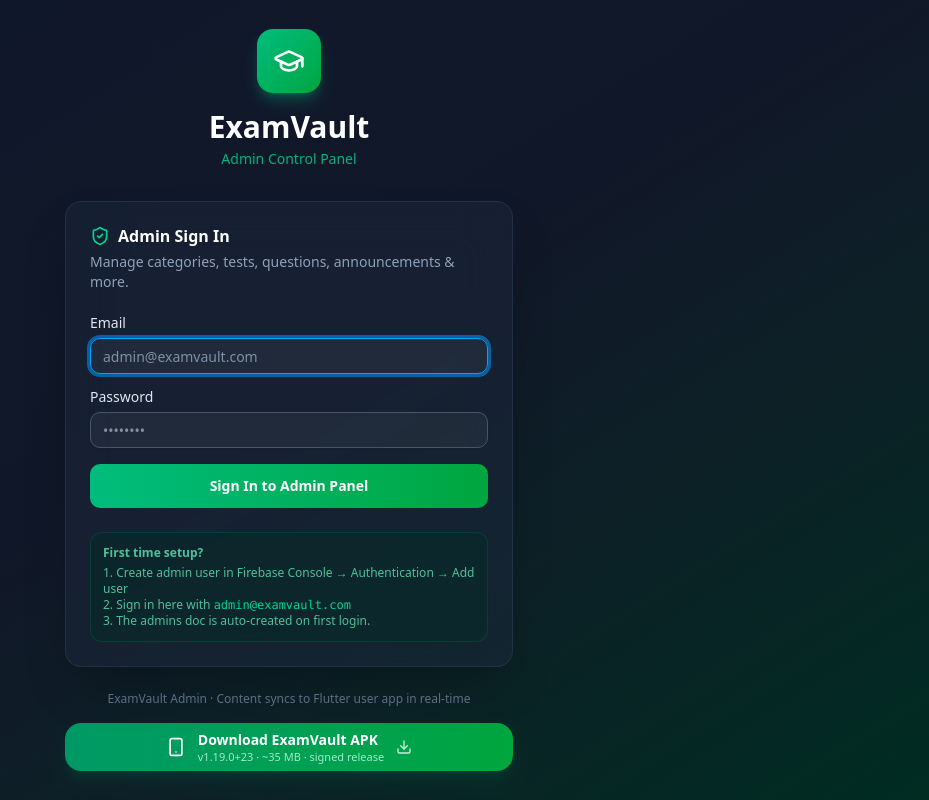
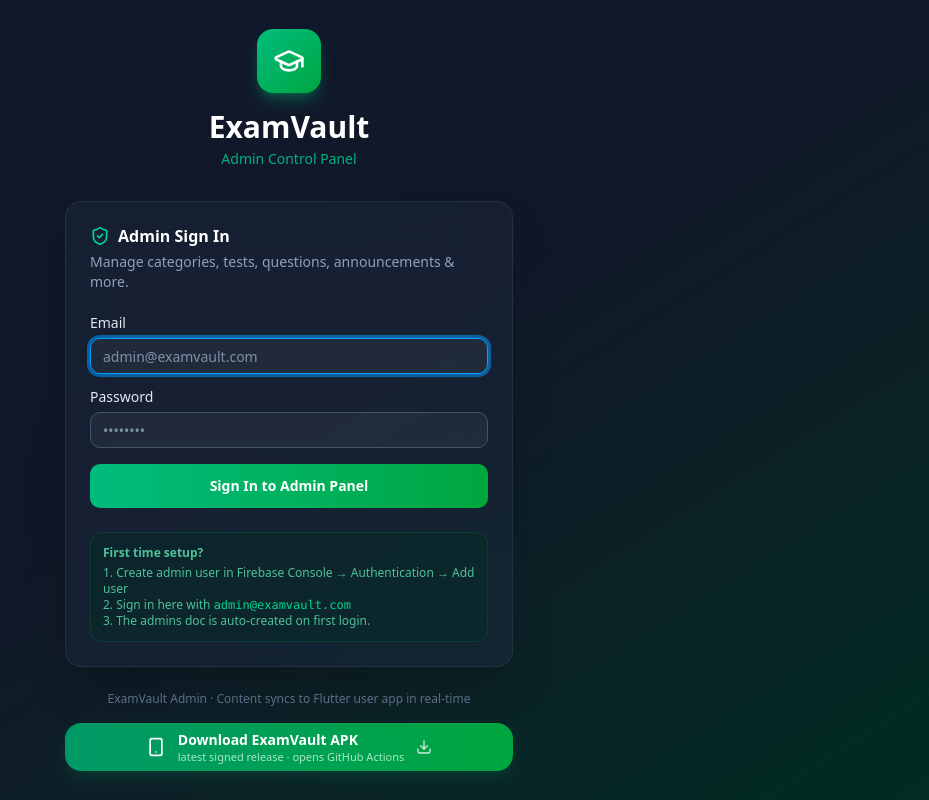
Before and after one commit to titun43/examvault-admin, a Next.js app: page / in a window 1280 px wide. Shown: the whole page, without its empty margins (351-1280 px from the left). Built offline with nearby package versions, Linux system fonts and the light colour scheme; no server answers.

Commit message:
7b701693-04be-48c3-8aff-b6613dcc727f

```diff
--- a/src/components/admin/admin-shell.tsx
+++ b/src/components/admin/admin-shell.tsx
@@ -266,17 +266,19 @@ export default function AdminShell({ children }: { children: React.ReactNode })
           </div>
 
           <div className="flex items-center gap-2 sm:gap-3 shrink-0">
-            {/* APK build download badge — links to the freshly built release APK in /public */}
+            {/* APK build download badge — links to the GitHub Actions runs page
+                so the owner can always grab the latest signed release APK. */}
             <a
-              href="/examvault-1.19.0.apk"
-              download
+              href="https://github.com/titun43/examvault/actions/workflows/build.yml"
+              target="_blank"
+              rel="noopener noreferrer"
               className="group inline-flex items-center gap-2 h-9 px-3 rounded-lg bg-emerald-600 hover:bg-emerald-500 text-white text-sm font-medium shadow-lg shadow-emerald-900/40 transition-colors"
-              title="Download the latest signed release APK (v1.19.0+23, ~35 MB)"
+              title="Open the GitHub Actions page to download the latest signed release APK"
             >
               <Smartphone className="w-4 h-4 shrink-0" />
               <span className="hidden md:inline">Download APK</span>
               <span className="md:hidden">APK</span>
-              <span className="hidden lg:inline text-emerald-100/80 text-xs">v1.19.0</span>
+              <span className="hidden lg:inline text-emerald-100/80 text-xs">GitHub</span>
             </a>
             <div className="hidden sm:flex flex-col items-end">
               <p className="text-white text-sm font-medium leading-tight">{user?.email}</p>
--- a/src/components/admin/login.tsx
+++ b/src/components/admin/login.tsx
@@ -115,16 +115,18 @@ export default function AdminLogin() {
           ExamVault Admin &middot; Content syncs to Flutter user app in real-time
         </p>
 
-        {/* APK download — available without login so the owner can grab the latest signed build */}
+        {/* APK download — opens the GitHub Actions page in a new tab so the
+            owner can grab the latest signed release APK without logging in. */}
         <a
-          href="/examvault-1.19.0.apk"
-          download
+          href="https://github.com/titun43/examvault/actions/workflows/build.yml"
+          target="_blank"
+          rel="noopener noreferrer"
           className="mt-4 group flex items-center justify-center gap-3 w-full h-12 rounded-xl bg-gradient-to-r from-emerald-600 to-green-600 hover:from-emerald-500 hover:to-green-500 text-white font-medium shadow-lg shadow-emerald-900/40 transition-all hover:shadow-emerald-700/40"
         >
           <Smartphone className="w-5 h-5 shrink-0" />
           <div className="flex flex-col items-start leading-tight">
             <span className="text-sm font-semibold">Download ExamVault APK</span>
-            <span className="text-[11px] text-emerald-100/80">v1.19.0+23 &middot; ~35 MB &middot; signed release</span>
+            <span className="text-[11px] text-emerald-100/80">latest signed release &middot; opens GitHub Actions</span>
           </div>
           <Download className="w-4 h-4 shrink-0 opacity-80 group-hover:opacity-100 group-hover:translate-y-0.5 transition" />
         </a>
```
Also changed, not shown: 1 other file (tests, documents, lock files or other folders).
